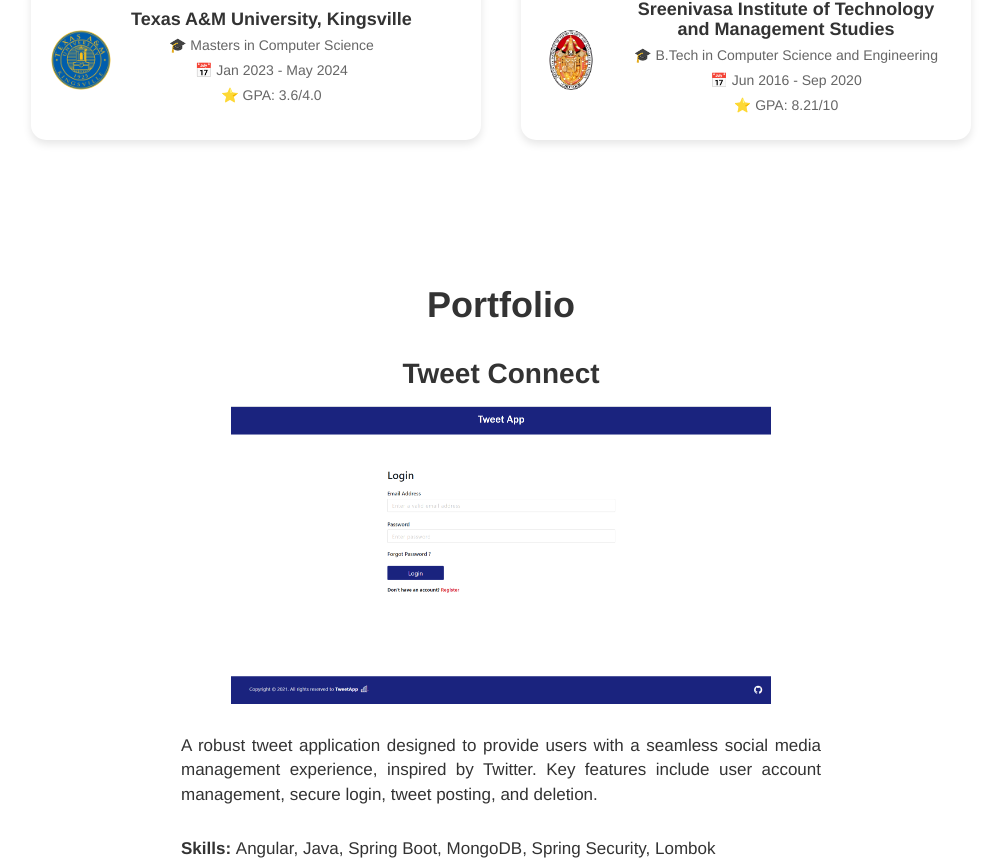
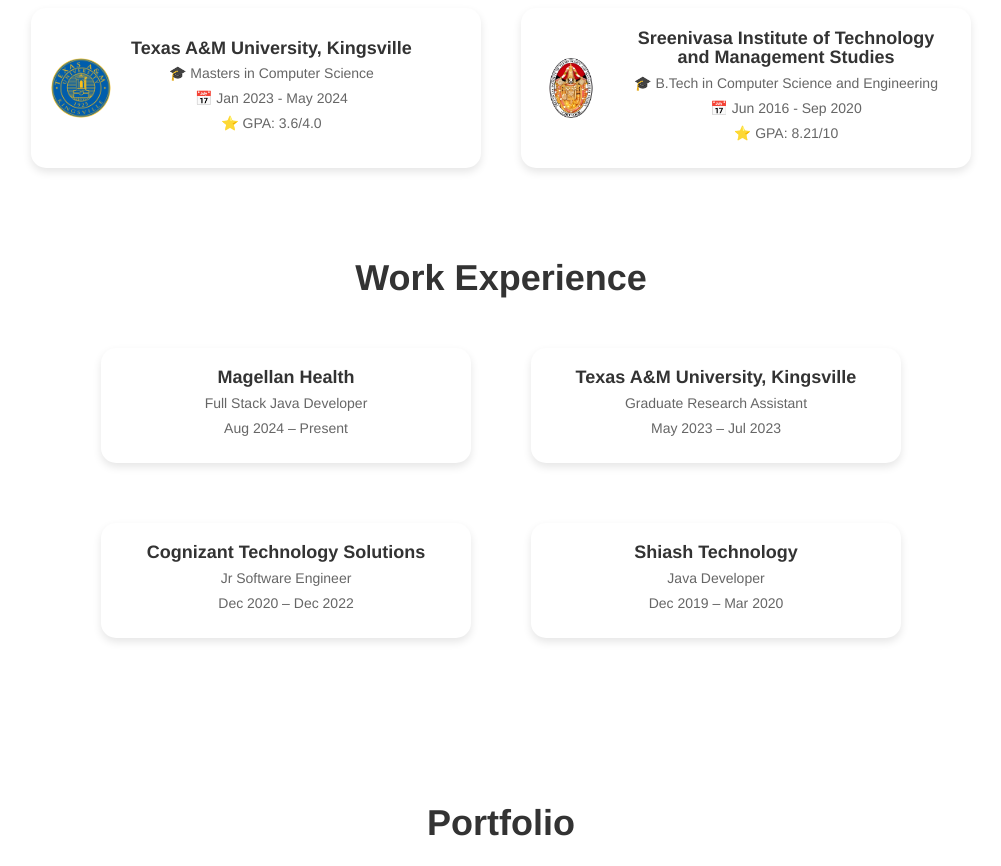
Before and after one commit to KiranmaiReddy14/my-portfolio, an Angular app: page / in a window 1280 px wide. Shown: the part 1931-2797 px from the top of the page, without its empty margins (139-1140 px from the left). Built offline with nearby package versions, Linux system fonts and the light colour scheme.

Commit message:
Added Work Experience

```diff
--- a/src/app/app.component.html
+++ b/src/app/app.component.html
@@ -18,7 +18,8 @@
       <nav>
         <ul class="nav-items">
           <li><a href="#about">ABOUT</a></li>
-          <li><a href="#projects">PORTFOLIO</a></li>
+          <li><a href="#work">WORK</a></li>
+          <li><a href="#projects">PROJECTS</a></li>
           <li><a href="#contact">CONTACT</a></li>
           <li><a (click)="openGitHub()">GITHUB</a></li>
         </ul>
@@ -49,8 +50,9 @@
     <h1 style="margin-left: 4%; margin-top: 5%;"><b>About</b></h1>
     <div class="about">
       <img src="assets/kiranmai.png">
-      <p>I am a passionate Software Engineer with a strong foundation in designing and building scalable,
-        high-performance applications. With experience in full-stack development, I specialize in crafting robust
+      <p>I am a passionate Software Development Engineer (SDE) with over three years of experience, alongside a master's
+        degree in Computer Science and a bachelor's in Computer Science and Engineering. With experience in full-stack
+        development, I specialize in crafting robust
         back-end architectures while seamlessly integrating dynamic front-end interfaces. My expertise spans across
         microservices, cloud-native solutions, and event-driven architectures, ensuring efficient, scalable, and
         resilient systems. <br>
@@ -87,7 +89,18 @@
     <div class="info" style="width: 100%;">
       <app-education></app-education>
     </div>
-  </div><br><br>
+  </div><br><br> <br>
+
+
+  <div class="container-fluid bg-3 text-center" id="work">
+    <div class="title" data-aos="fade-up">
+      <h1><b>Work Experience</b></h1><br>
+    </div>
+    <div class="info" style="width: 100%;">
+      <app-work></app-work>
+    </div>
+  </div><br><br><br>
+
 
   <div class="container-fluid bg-3 text-center" id="projects">
     <div class="projects">
--- a/src/app/work/work.component.css
+++ b/src/app/work/work.component.css
@@ -0,0 +1,142 @@
+.work-container {
+    display: flex;
+    gap: 60px;
+    grid-template-columns: 1fr 1fr;
+    justify-content: center;
+    align-items: center;
+    flex-wrap: wrap;
+    padding: 30px;
+    width: 80%;
+    margin-left: 10%;
+  }
+
+  .work-card {
+    background: white;
+    padding: 20px;
+    border-radius: 15px;
+    box-shadow: 0 4px 8px rgba(0, 0, 0, 0.1);
+    width: 370px;
+    text-align: center;
+    cursor: pointer;
+    transition: transform 0.3s ease-in-out;
+  }
+
+  .work-card:hover {
+    transform: scale(1.05);
+  }
+
+  .work-card h3 {
+    margin: 0;
+    font-size: 18px;
+    font-weight: bold;
+    color: #333;
+  }
+
+  .work-card p {
+    margin: 5px 0;
+    font-size: 14px;
+    color: #666;
+  }
+
+  .popup-overlay {
+    position: fixed;
+    top: 0;
+    left: 0;
+    width: 100%;
+    height: 100%;
+    background: rgba(0, 0, 0, 0.5);
+    display: flex;
+    justify-content: center;
+    align-items: center;
+    z-index: 999;
+  }
+
+  .popup-content {
+    background: white;
+    padding: 20px;
+    border-radius: 10px;
+    width: 400px;
+    max-width: 90%;
+    position: relative;
+    box-shadow: 0 4px 8px rgba(0, 0, 0, 0.2);
+    animation: popup-show 0.3s ease-in-out;
+  }
+
+  .company-info {
+    text-align: left;
+    padding-left: 10px;
+  }
+
+  .company-info h2,
+  .company-info .role,
+  .company-info .duration {
+    margin: 0;
+    padding: 0;
+  }
+
+  @keyframes popup-show {
+    from {
+      transform: translateY(-20px);
+      opacity: 0;
+    }
+    to {
+      transform: translateY(0);
+      opacity: 1;
+    }
+  }
+
+  .close-btn {
+    position: absolute;
+    top: 10px;
+    right: 15px;
+    font-size: 20px;
+    cursor: pointer;
+    color: #aaa;
+    transition: color 0.2s;
+  }
+
+  .close-btn:hover {
+    color: #555;
+  }
+
+  .popup-header {
+    display: flex;
+    align-items: center;
+    margin-bottom: 15px;
+  }
+
+
+  .company-info h2 {
+    margin: 0;
+    font-size: 20px;
+    font-weight: bold;
+    color: #333;
+  }
+
+  .company-info .role {
+    margin: 0;
+    font-size: 14px;
+    color: #666;
+  }
+
+  .company-info .duration {
+    margin: 0;
+    font-size: 14px;
+    color: #999;
+  }
+
+  .popup-body {
+    text-align: left;
+  }
+
+  .popup-body ul {
+    margin: 0;
+    padding-left: 20px;
+  }
+
+  .popup-body ul li {
+    margin: 8px 0;
+    font-size: 14px;
+    line-height: 1.5;
+    color: #555;
+  }
--- a/src/app/work/work.component.html
+++ b/src/app/work/work.component.html
@@ -1 +1,33 @@
-<p>work works!</p>
+<div class="work-container">
+    <div
+      class="work-card"
+      *ngFor="let experience of experiences"
+      (click)="openPopup(experience)"
+    >
+      <h3>{{ experience.company }}</h3>
+      <p>{{ experience.role }}</p>
+      <p>{{ experience.duration }}</p>
+    </div>
+  </div>
+
+  <div class="popup-overlay" *ngIf="selectedExperience">
+    <div class="popup-content">
+      <span class="close-btn" (click)="closePopup()">✖</span>
+
+      <div class="popup-header">
+        <div class="company-info">
+          <h2>{{ selectedExperience.company }}</h2>
+          <p class="role">{{ selectedExperience.role }}</p>
+          <p class="duration">{{ selectedExperience.duration }}</p>
+        </div>
+      </div>
+
+      <div class="popup-body">
+        <ul>
+          <li *ngFor="let responsibility of selectedExperience.responsibilities">
+            {{ responsibility }}
+          </li>
+        </ul>
+      </div>
+    </div>
+  </div>
--- a/src/app/work/work.component.ts
+++ b/src/app/work/work.component.ts
@@ -6,5 +6,58 @@
   styleUrls: ['./work.component.css']
 })
 export class WorkComponent {
+  experiences = [
+    {
+      company: 'Magellan Health',
+      role: 'Full Stack Java Developer',
+      duration: 'Aug 2024 – Present',
+      responsibilities: [
+        'Architected and deployed scalable microservices and RESTful APIs.',
+        'Integrated React with the backend, reducing response times by 30%.',
+        'Implemented event-driven architecture with Apache Kafka for real-time streaming.',
+        'Developed robust JUnit and Mockito test suites to ensure high-quality code.'
+      ]
+    },
+    {
+      company: 'Texas A&M University, Kingsville',
+      role: 'Graduate Research Assistant',
+      duration: 'May 2023 – Jul 2023',
+      responsibilities: [
+        'Improved malware detection efficiency by 30% through static and dynamic analysis.',
+        'Conducted root cause analysis and implemented robust security measures.',
+        'Strengthened system security by identifying vulnerabilities and mitigating threats.'
+      ]
+    },
+    {
+      company: 'Cognizant Technology Solutions',
+      role: 'Jr Software Engineer',
+      duration: 'Dec 2020 – Dec 2022',
+      responsibilities: [
+        'Designed containerized microservices using Docker and Kubernetes.',
+        'Resolved 600+ code smells and 200+ bugs using SonarQube.',
+        'Optimized database queries, improving system performance by 60%.',
+        'Implemented JUnit and Mockito testing, boosting testing efficiency by 30%.'
+      ]
+    },
+    {
+      company: 'Shiash Technology',
+      role: 'Java Developer',
+      duration: 'Dec 2019 – Mar 2020',
+      responsibilities: [
+        'Developed healthcare web applications for improved user experience.',
+        'Assisted in debugging, resolving 50% of identified issues.',
+        'Improved system performance by 10% through optimized queries and debugging.'
+      ]
+    }
+  ];
 
+  selectedExperience: any = null;
+
+  openPopup(experience: any) {
+    this.selectedExperience = experience;
+  }
+
+  closePopup() {
+    this.selectedExperience = null;
+  }
 }
```
